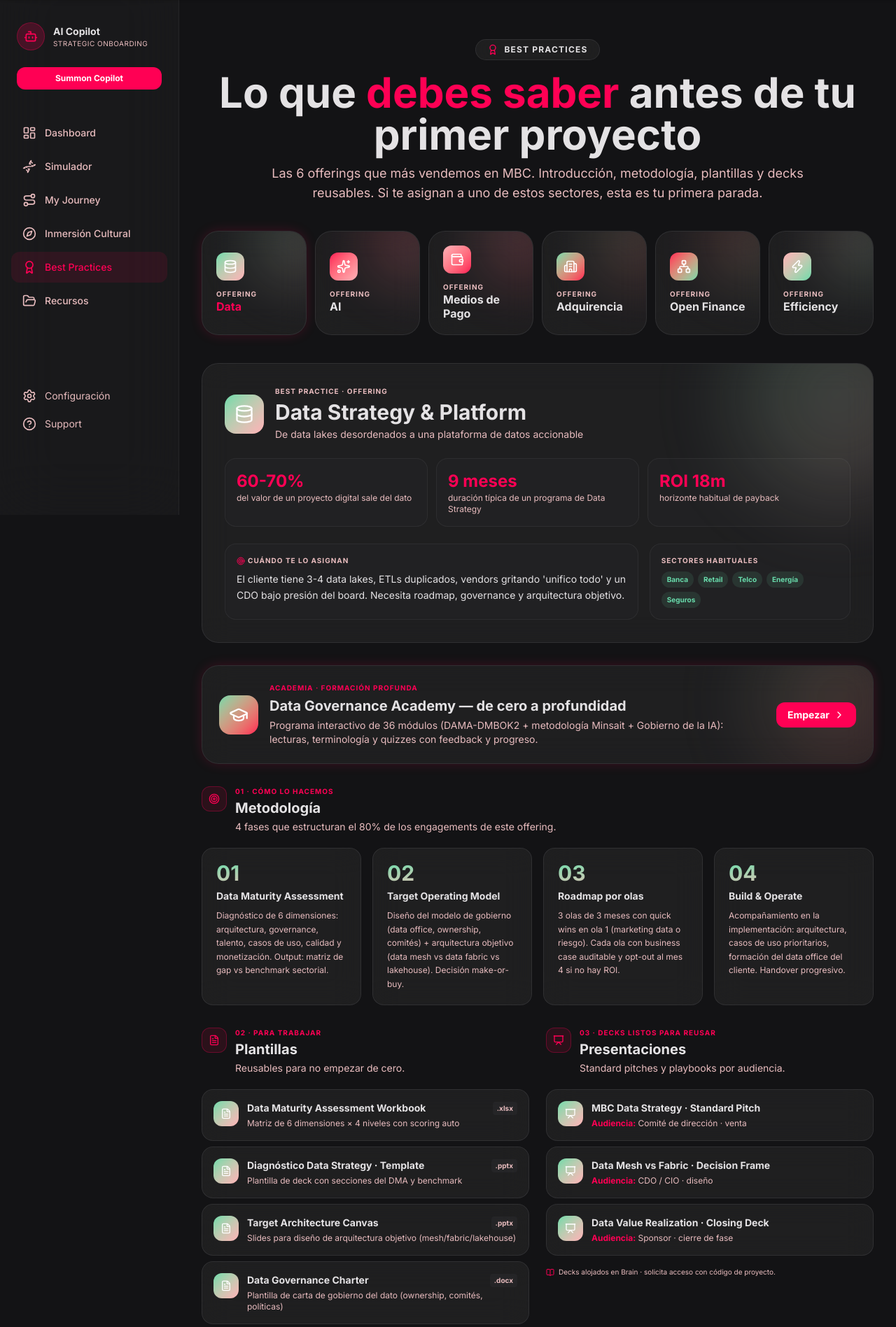
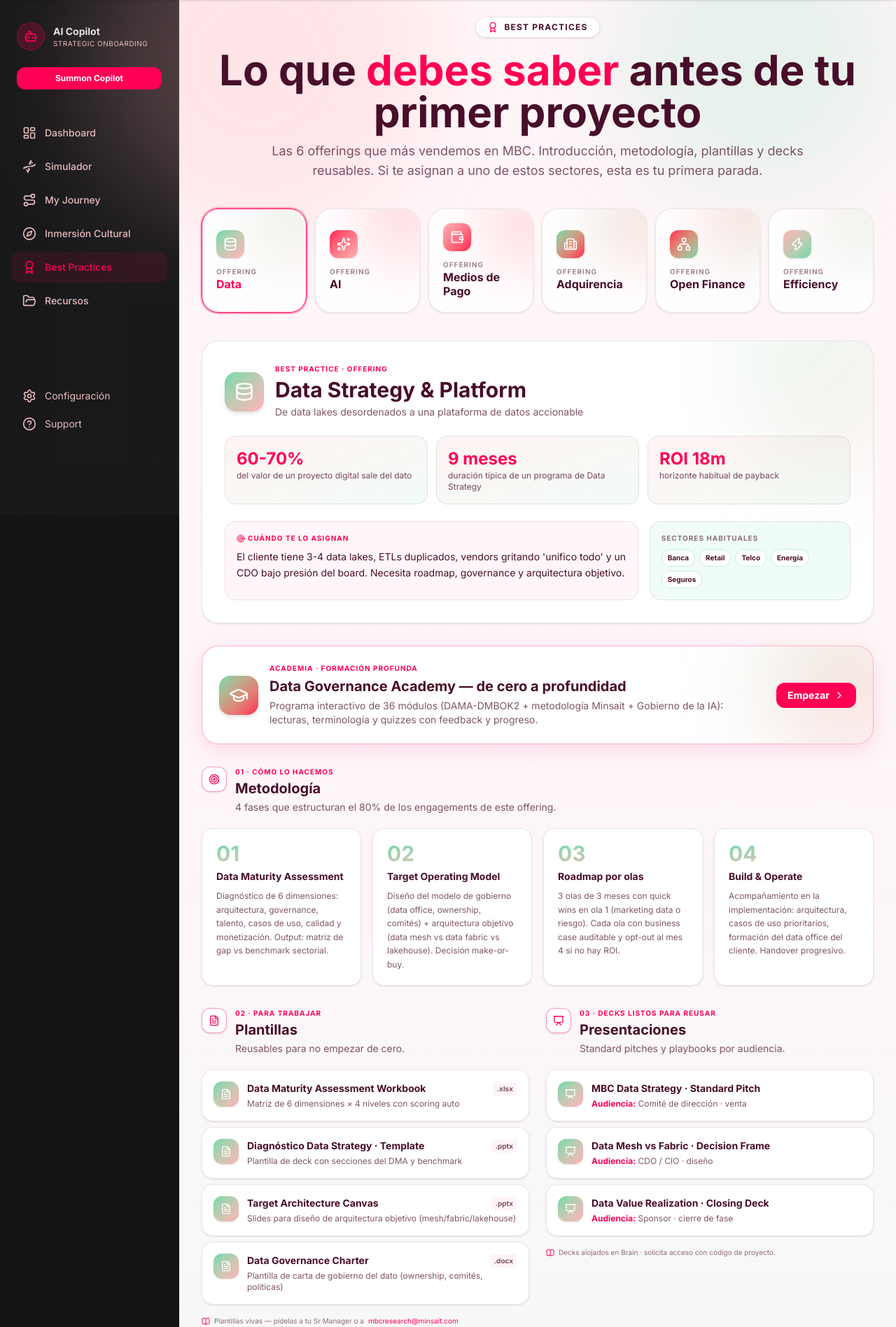
Before and after one commit to nelson2206/mbc-onboarding, a Next.js app: page /best-practices in a window 1280 px wide. Shown: the part 64-1961 px from the top of the page at 70% size. Built offline with nearby package versions, Linux system fonts and the light colour scheme; no server answers.

Commit message:
style(bp): paleta clara Minsait — cards blancos, deep-plum, primary y tertiary

```diff
--- a/src/app/(app)/best-practices/page.tsx
+++ b/src/app/(app)/best-practices/page.tsx
@@ -462,20 +462,35 @@ export default function BestPracticesPage() {
   const activeOffering = OFFERINGS.find((o) => o.id === active) ?? OFFERINGS[0];
 
   return (
-    <div className="max-w-7xl mx-auto py-10 animate-in fade-in duration-500 space-y-10">
+    <div className="relative -mx-4 sm:-mx-6 md:-mx-8 -my-10 min-h-screen">
+      {/* Capa luminosa de fondo (rosa Minsait + crema + mint) — contrasta con el shell oscuro */}
+      <div
+        aria-hidden
+        className="absolute inset-0 bg-[linear-gradient(180deg,#fff5f7_0%,#fdf6f8_55%,#f3fbf6_100%)]"
+      />
+      <div
+        aria-hidden
+        className="absolute -top-32 -left-32 w-[480px] h-[480px] rounded-full bg-primary/40 blur-3xl opacity-60"
+      />
+      <div
+        aria-hidden
+        className="absolute -top-24 right-0 w-[400px] h-[400px] rounded-full bg-tertiary/30 blur-3xl opacity-50"
+      />
+
+      <div className="relative max-w-7xl mx-auto py-12 px-4 sm:px-6 md:px-8 animate-in fade-in duration-500 space-y-10">
         {/* HERO */}
         <header className="text-center">
-        <div className="inline-flex items-center gap-2 px-4 py-1.5 rounded-full glass-panel mb-4">
+          <div className="inline-flex items-center gap-2 px-4 py-1.5 rounded-full bg-white/90 border border-deep-plum/10 shadow-sm mb-4">
             <Award className="w-4 h-4 text-electric-rose" />
-          <span className="text-xs font-bold uppercase tracking-widest text-on-surface">
+            <span className="text-xs font-bold uppercase tracking-widest text-deep-plum">
               Best Practices
             </span>
           </div>
-        <h1 className="text-4xl md:text-6xl font-bold text-on-surface mb-3">
+          <h1 className="text-4xl md:text-6xl font-bold text-deep-plum mb-3">
             Lo que <span className="text-electric-rose">debes saber</span> antes
             de tu primer proyecto
           </h1>
-        <p className="text-lg text-on-surface-variant max-w-3xl mx-auto">
+          <p className="text-lg text-deep-plum/70 max-w-3xl mx-auto">
             Las 6 offerings que más vendemos en MBC. Introducción, metodología,
             plantillas y decks reusables. Si te asignan a uno de estos sectores,
             esta es tu primera parada.
@@ -501,27 +516,27 @@ export default function BestPracticesPage() {
                 animate={{ opacity: 1, y: 0 }}
                 transition={{ duration: 0.35, delay: i * 0.04 }}
                 whileHover={{ y: -4 }}
-                className={`relative rounded-3xl border p-5 text-left overflow-hidden transition-all ${
+                className={`relative rounded-3xl border p-5 text-left overflow-hidden transition-all shadow-sm bg-white/90 backdrop-blur ${
                   isActive
-                    ? "border-electric-rose ai-glow"
-                    : "border-surface-container hover:border-electric-rose/30"
-                } glass-panel`}
+                    ? "border-electric-rose ring-2 ring-electric-rose/30 shadow-[0_8px_30px_rgba(255,0,84,0.15)]"
+                    : "border-deep-plum/10 hover:border-electric-rose/40 hover:shadow-md"
+                }`}
               >
                 <div
-                  className={`absolute -top-12 -right-12 w-32 h-32 rounded-full bg-gradient-to-br ${o.accent} opacity-20 blur-2xl`}
+                  className={`absolute -top-12 -right-12 w-32 h-32 rounded-full bg-gradient-to-br ${o.accent} opacity-25 blur-2xl`}
                 />
                 <div className="relative z-10">
                   <div
-                    className={`w-10 h-10 rounded-xl flex items-center justify-center bg-gradient-to-br ${o.accent} mb-3`}
+                    className={`w-10 h-10 rounded-xl flex items-center justify-center bg-gradient-to-br ${o.accent} mb-3 shadow-sm`}
                   >
                     <Icon className="w-5 h-5 text-white" />
                   </div>
-                  <p className="text-[10px] font-bold uppercase tracking-widest text-on-surface-variant">
+                  <p className="text-[10px] font-bold uppercase tracking-widest text-deep-plum/50">
                     Offering
                   </p>
                   <p
                     className={`text-base font-bold leading-tight ${
-                      isActive ? "text-electric-rose" : "text-on-surface"
+                      isActive ? "text-electric-rose" : "text-deep-plum"
                     }`}
                   >
                     {o.shortName}
@@ -538,9 +553,9 @@ export default function BestPracticesPage() {
 
         {/* CIERRE */}
         <section className="text-center pb-8">
-        <div className="inline-flex items-center gap-3 px-5 py-3 rounded-full glass-panel border border-electric-rose/30">
+          <div className="inline-flex items-center gap-3 px-5 py-3 rounded-full bg-white/95 border border-electric-rose/30 shadow-sm">
             <Lightbulb className="w-5 h-5 text-electric-rose" />
-          <span className="text-sm text-on-surface">
+            <span className="text-sm text-deep-plum">
               ¿Echas en falta algún offering?{" "}
               <a
                 href="mailto:mbcresearch@minsait.com"
@@ -551,6 +566,7 @@ export default function BestPracticesPage() {
             </span>
           </div>
         </section>
+      </div>
     </div>
   );
 }
@@ -571,19 +587,19 @@ function OfferingDetail({ offering }: OfferingDetailProps) {
       className="space-y-8 scroll-mt-24"
     >
       {/* Hero del offering */}
-      <div className="glass-panel rounded-3xl p-6 md:p-8 border border-surface-container relative overflow-hidden">
+      <div className="bg-white/95 backdrop-blur-xl rounded-3xl p-6 md:p-8 border border-deep-plum/10 relative overflow-hidden shadow-sm">
         <div className={`absolute -top-24 -right-24 w-72 h-72 rounded-full bg-gradient-to-br ${offering.accent} opacity-20 blur-3xl`} />
         <div className="relative z-10">
           <div className="flex flex-col md:flex-row md:items-center gap-4 mb-6">
-            <div className={`w-14 h-14 rounded-2xl flex items-center justify-center bg-gradient-to-br ${offering.accent} shrink-0`}>
+            <div className={`w-14 h-14 rounded-2xl flex items-center justify-center bg-gradient-to-br ${offering.accent} shrink-0 shadow-md`}>
               <Icon className="w-7 h-7 text-white" />
             </div>
             <div className="flex-1">
-              <p className="text-[10px] font-bold uppercase tracking-widest text-on-surface-variant mb-1">
+              <p className="text-[10px] font-bold uppercase tracking-widest text-electric-rose mb-1">
                 Best practice · Offering
               </p>
-              <h2 className="text-2xl md:text-3xl font-bold text-on-surface">{offering.name}</h2>
-              <p className="text-sm text-on-surface-variant mt-1">{offering.tagline}</p>
+              <h2 className="text-2xl md:text-3xl font-bold text-deep-plum">{offering.name}</h2>
+              <p className="text-sm text-deep-plum/70 mt-1">{offering.tagline}</p>
             </div>
           </div>
 
@@ -592,31 +608,31 @@ function OfferingDetail({ offering }: OfferingDetailProps) {
             {offering.stats.map((s) => (
               <div
                 key={s.label}
-                className="rounded-2xl bg-surface-container/30 border border-surface-container p-4"
+                className="rounded-2xl bg-gradient-to-br from-primary/15 to-tertiary/10 border border-deep-plum/10 p-4"
               >
                 <p className="text-2xl font-bold text-electric-rose">{s.value}</p>
-                <p className="text-xs text-on-surface-variant">{s.label}</p>
+                <p className="text-xs text-deep-plum/75">{s.label}</p>
               </div>
             ))}
           </div>
 
           {/* Cuando aplica + sectores */}
           <div className="grid grid-cols-1 md:grid-cols-3 gap-4">
-            <div className="md:col-span-2 rounded-2xl bg-surface-container/30 border border-surface-container p-4">
-              <p className="text-[10px] font-bold uppercase tracking-widest text-on-surface-variant mb-2 flex items-center gap-1">
-                <Target className="w-3 h-3 text-electric-rose" /> Cuándo te lo asignan
+            <div className="md:col-span-2 rounded-2xl bg-primary/10 border border-deep-plum/10 p-4">
+              <p className="text-[10px] font-bold uppercase tracking-widest text-electric-rose mb-2 flex items-center gap-1">
+                <Target className="w-3 h-3" /> Cuándo te lo asignan
               </p>
-              <p className="text-sm text-on-surface leading-relaxed">{offering.whenApplies}</p>
+              <p className="text-sm text-deep-plum leading-relaxed">{offering.whenApplies}</p>
             </div>
-            <div className="rounded-2xl bg-surface-container/30 border border-surface-container p-4">
-              <p className="text-[10px] font-bold uppercase tracking-widest text-on-surface-variant mb-2">
+            <div className="rounded-2xl bg-tertiary/10 border border-deep-plum/10 p-4">
+              <p className="text-[10px] font-bold uppercase tracking-widest text-deep-plum/60 mb-2">
                 Sectores habituales
               </p>
               <div className="flex flex-wrap gap-1.5">
                 {offering.sectors.map((s) => (
                   <span
                     key={s}
-                    className="px-2 py-1 rounded-full bg-tertiary/10 text-tertiary text-[10px] font-bold"
+                    className="px-2 py-1 rounded-full bg-white border border-tertiary/40 text-deep-plum text-[10px] font-bold"
                   >
                     {s}
                   </span>
@@ -635,26 +651,26 @@ function OfferingDetail({ offering }: OfferingDetailProps) {
             whileInView={{ opacity: 1, y: 0 }}
             viewport={{ once: true, margin: "-80px" }}
             whileHover={{ y: -3 }}
-            className="glass-panel rounded-3xl p-6 border border-electric-rose/30 ai-glow relative overflow-hidden"
+            className="bg-white/95 backdrop-blur-xl rounded-3xl p-6 border border-electric-rose/30 shadow-[0_8px_30px_rgba(255,0,84,0.12)] relative overflow-hidden"
           >
-            <div className="absolute -top-16 -right-16 w-56 h-56 rounded-full bg-gradient-to-br from-tertiary to-electric-rose opacity-20 blur-3xl" />
+            <div className="absolute -top-16 -right-16 w-56 h-56 rounded-full bg-gradient-to-br from-tertiary to-electric-rose opacity-25 blur-3xl" />
             <div className="relative z-10 flex flex-col md:flex-row md:items-center gap-4">
-              <div className="w-14 h-14 rounded-2xl flex items-center justify-center bg-gradient-to-br from-tertiary to-electric-rose shrink-0">
+              <div className="w-14 h-14 rounded-2xl flex items-center justify-center bg-gradient-to-br from-tertiary to-electric-rose shrink-0 shadow-md">
                 <GraduationCap className="w-7 h-7 text-white" />
               </div>
               <div className="flex-1">
                 <p className="text-[10px] font-bold uppercase tracking-widest text-electric-rose mb-1">
                   Academia · Formación profunda
                 </p>
-                <h3 className="text-lg md:text-xl font-bold text-on-surface">
+                <h3 className="text-lg md:text-xl font-bold text-deep-plum">
                   Data Governance Academy — de cero a profundidad
                 </h3>
-                <p className="text-sm text-on-surface-variant mt-1">
+                <p className="text-sm text-deep-plum/70 mt-1">
                   Programa interactivo de 36 módulos (DAMA-DMBOK2 + metodología Minsait + Gobierno de
                   la IA): lecturas, terminología y quizzes con feedback y progreso.
                 </p>
               </div>
-              <span className="inline-flex items-center gap-1.5 px-4 py-2 rounded-xl bg-electric-rose text-white text-sm font-bold shrink-0 group-hover:ai-glow-strong transition-all">
+              <span className="inline-flex items-center gap-1.5 px-4 py-2 rounded-xl bg-electric-rose text-white text-sm font-bold shrink-0 group-hover:shadow-lg group-hover:shadow-electric-rose/40 transition-all">
                 Empezar <ChevronRight className="w-4 h-4" />
               </span>
             </div>
@@ -677,13 +693,13 @@ function OfferingDetail({ offering }: OfferingDetailProps) {
               whileInView={{ opacity: 1, y: 0 }}
               viewport={{ once: true, margin: "-80px" }}
               transition={{ duration: 0.35, delay: i * 0.06 }}
-              className="glass-panel rounded-2xl p-5 border border-surface-container h-full"
+              className="bg-white/95 backdrop-blur-xl rounded-2xl p-5 border border-deep-plum/10 h-full shadow-sm hover:shadow-md transition-shadow"
             >
               <p className={`text-3xl font-bold bg-gradient-to-br ${offering.accent} bg-clip-text text-transparent leading-none mb-2`}>
                 {p.step}
               </p>
-              <p className="text-sm font-bold text-on-surface mb-2">{p.title}</p>
-              <p className="text-xs text-on-surface-variant leading-relaxed">{p.detail}</p>
+              <p className="text-sm font-bold text-deep-plum mb-2">{p.title}</p>
+              <p className="text-xs text-deep-plum/70 leading-relaxed">{p.detail}</p>
             </motion.div>
           ))}
         </div>
@@ -701,24 +717,24 @@ function OfferingDetail({ offering }: OfferingDetailProps) {
             {offering.templates.map((t) => (
               <li
                 key={t.name}
-                className="glass-panel rounded-2xl p-4 border border-surface-container flex items-start gap-3"
+                className="bg-white/95 backdrop-blur-xl rounded-2xl p-4 border border-deep-plum/10 flex items-start gap-3 shadow-sm hover:shadow-md transition-shadow"
               >
-                <div className={`w-9 h-9 rounded-xl flex items-center justify-center bg-gradient-to-br ${offering.accent} shrink-0`}>
+                <div className={`w-9 h-9 rounded-xl flex items-center justify-center bg-gradient-to-br ${offering.accent} shrink-0 shadow-sm`}>
                   <FileText className="w-4 h-4 text-white" />
                 </div>
                 <div className="flex-1 min-w-0">
                   <div className="flex items-center justify-between gap-2 mb-1">
-                    <p className="text-sm font-bold text-on-surface truncate">{t.name}</p>
-                    <span className="text-[10px] font-bold text-on-surface-variant bg-surface-container/50 px-1.5 py-0.5 rounded shrink-0">
+                    <p className="text-sm font-bold text-deep-plum truncate">{t.name}</p>
+                    <span className="text-[10px] font-bold text-deep-plum/70 bg-primary/15 px-1.5 py-0.5 rounded shrink-0">
                       {t.type}
                     </span>
                   </div>
-                  <p className="text-xs text-on-surface-variant">{t.desc}</p>
+                  <p className="text-xs text-deep-plum/70">{t.desc}</p>
                 </div>
               </li>
             ))}
           </ul>
-          <p className="mt-4 text-[10px] text-on-surface-variant flex items-center gap-1.5">
+          <p className="mt-4 text-[10px] text-deep-plum/60 flex items-center gap-1.5">
             <BookOpen className="w-3 h-3 text-electric-rose" />
             Plantillas vivas — pídelas a tu Sr Manager o a{" "}
             <a className="text-electric-rose hover:underline" href="mailto:mbcresearch@minsait.com">
@@ -737,21 +753,21 @@ function OfferingDetail({ offering }: OfferingDetailProps) {
             {offering.decks.map((d) => (
               <li
                 key={d.name}
-                className="glass-panel rounded-2xl p-4 border border-surface-container flex items-start gap-3"
+                className="bg-white/95 backdrop-blur-xl rounded-2xl p-4 border border-deep-plum/10 flex items-start gap-3 shadow-sm hover:shadow-md transition-shadow"
               >
-                <div className={`w-9 h-9 rounded-xl flex items-center justify-center bg-gradient-to-br ${offering.accent} shrink-0`}>
+                <div className={`w-9 h-9 rounded-xl flex items-center justify-center bg-gradient-to-br ${offering.accent} shrink-0 shadow-sm`}>
                   <Presentation className="w-4 h-4 text-white" />
                 </div>
                 <div className="flex-1 min-w-0">
-                  <p className="text-sm font-bold text-on-surface mb-1">{d.name}</p>
-                  <p className="text-xs text-on-surface-variant">
+                  <p className="text-sm font-bold text-deep-plum mb-1">{d.name}</p>
+                  <p className="text-xs text-deep-plum/70">
                     <span className="font-bold text-electric-rose">Audiencia:</span> {d.audience}
                   </p>
                 </div>
               </li>
             ))}
           </ul>
-          <p className="mt-4 text-[10px] text-on-surface-variant flex items-center gap-1.5">
+          <p className="mt-4 text-[10px] text-deep-plum/60 flex items-center gap-1.5">
             <BookOpen className="w-3 h-3 text-electric-rose" />
             Decks alojados en Brain · solicita acceso con código de proyecto.
           </p>
@@ -770,10 +786,10 @@ function OfferingDetail({ offering }: OfferingDetailProps) {
             {offering.typicalCases.map((c) => (
               <li
                 key={c}
-                className="rounded-2xl bg-surface-container/30 border border-surface-container p-4 flex items-start gap-2"
+                className="rounded-2xl bg-primary/10 border border-deep-plum/10 p-4 flex items-start gap-2"
               >
                 <ChevronRight className="w-4 h-4 text-electric-rose shrink-0 mt-0.5" />
-                <span className="text-sm text-on-surface">{c}</span>
+                <span className="text-sm text-deep-plum">{c}</span>
               </li>
             ))}
           </ul>
@@ -789,10 +805,10 @@ function OfferingDetail({ offering }: OfferingDetailProps) {
             {offering.kpis.map((k) => (
               <li
                 key={k}
-                className="rounded-2xl bg-surface-container/30 border border-surface-container p-4 flex items-start gap-2"
+                className="rounded-2xl bg-tertiary/10 border border-deep-plum/10 p-4 flex items-start gap-2"
               >
                 <Target className="w-4 h-4 text-tertiary shrink-0 mt-0.5" />
-                <span className="text-sm text-on-surface">{k}</span>
+                <span className="text-sm text-deep-plum">{k}</span>
               </li>
             ))}
           </ul>
@@ -814,16 +830,16 @@ function Section({ title, eyebrow, subtitle, icon: Icon, children }: SectionProp
   return (
     <section>
       <div className="flex items-start gap-3 mb-5">
-        <div className="w-9 h-9 rounded-xl bg-electric-rose/10 border border-electric-rose/30 flex items-center justify-center shrink-0">
+        <div className="w-9 h-9 rounded-xl bg-white border border-electric-rose/40 flex items-center justify-center shrink-0 shadow-sm">
           <Icon className="w-4 h-4 text-electric-rose" />
         </div>
         <div>
           <p className="text-[10px] font-bold uppercase tracking-widest text-electric-rose mb-1">
             {eyebrow}
           </p>
-          <h3 className="text-xl font-bold text-on-surface leading-tight">{title}</h3>
+          <h3 className="text-xl font-bold text-deep-plum leading-tight">{title}</h3>
           {subtitle && (
-            <p className="text-sm text-on-surface-variant mt-1 max-w-2xl">{subtitle}</p>
+            <p className="text-sm text-deep-plum/70 mt-1 max-w-2xl">{subtitle}</p>
           )}
         </div>
       </div>
```
Lines whose indentation alone changed are shown as unchanged.
